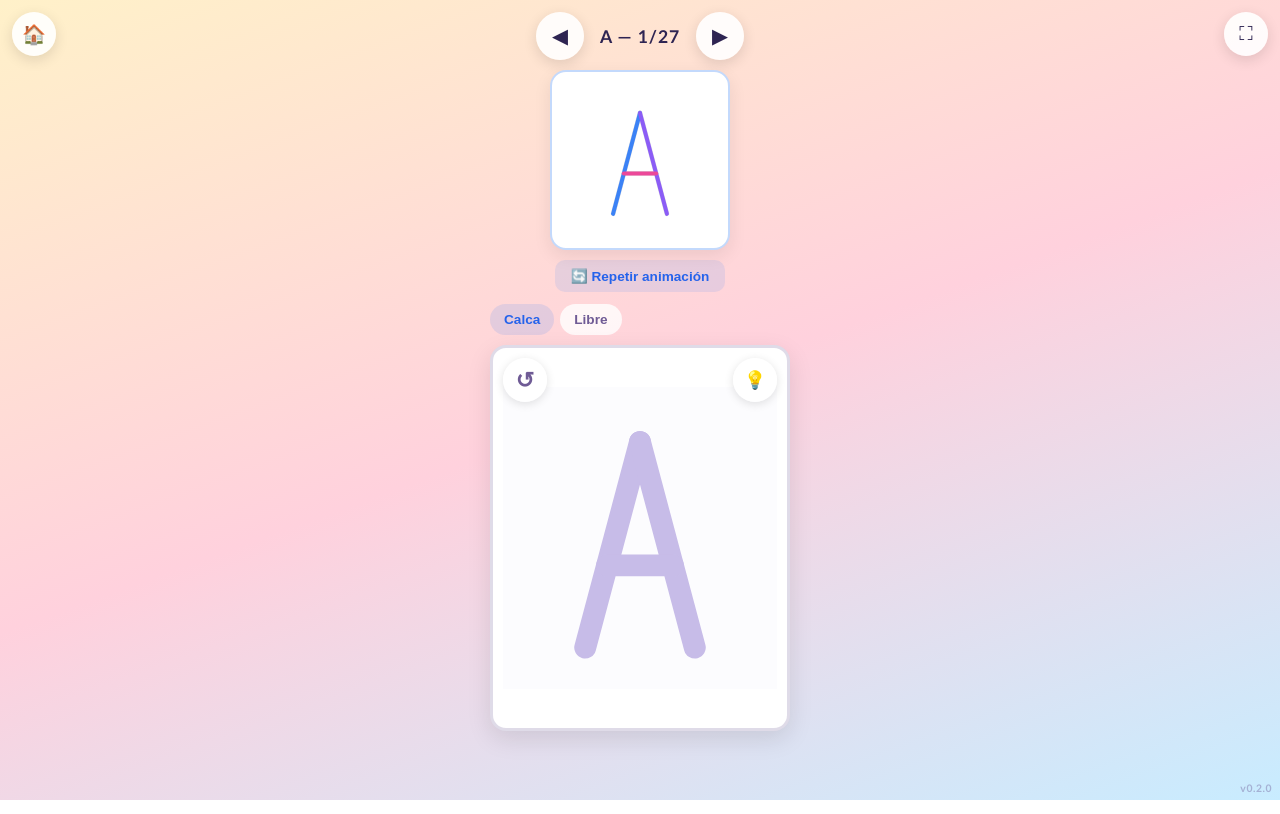
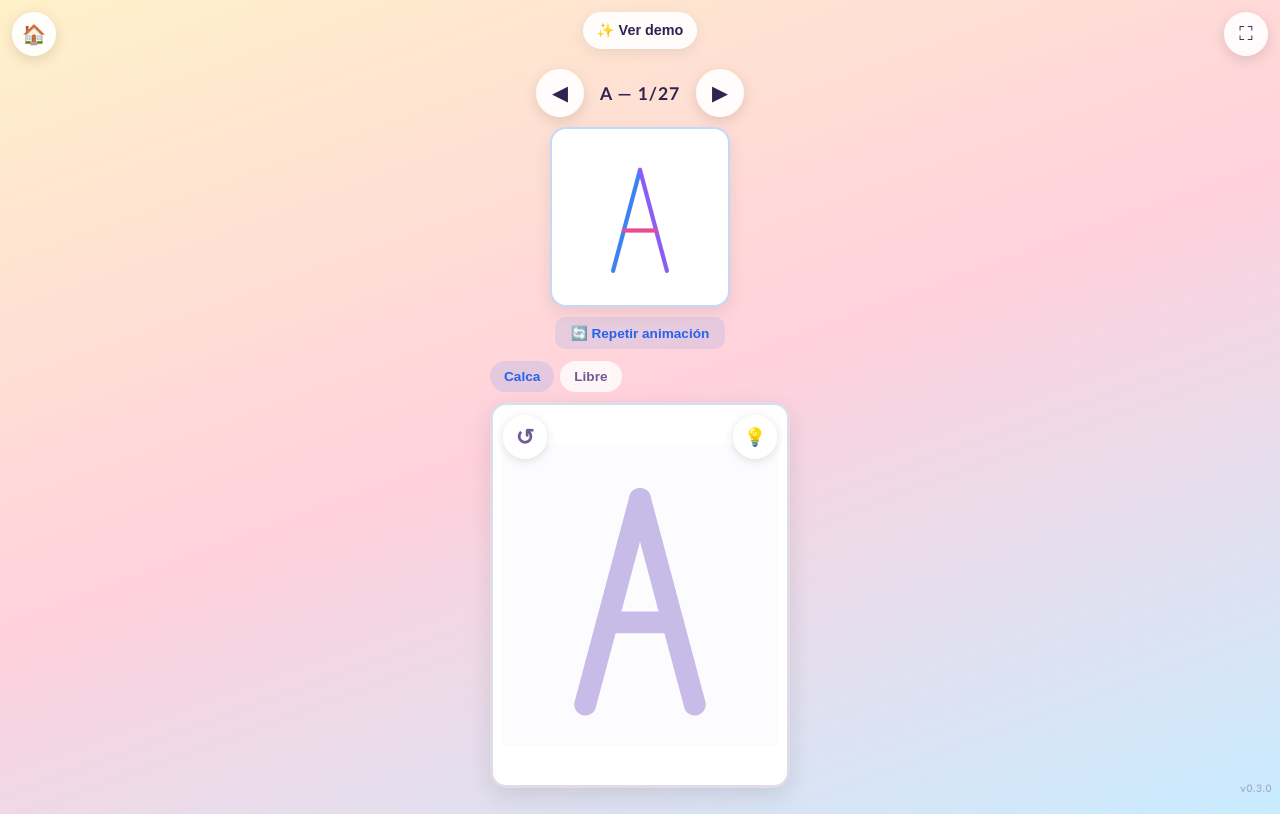
Before and after one commit to Xchart/alfabeto, a Next.js app: page /letras in a window 1280 px wide. Built offline with nearby package versions, Linux system fonts and the light colour scheme.

Commit message:
feat: add first-run demo overlay and replay tours across app

```diff
--- a/package.json
+++ b/package.json
@@ -1,6 +1,6 @@
 {
   "name": "alfabeto",
-  "version": "0.2.0",
+  "version": "0.3.0",
   "private": true,
   "scripts": {
     "dev": "next dev",
@@ -10,6 +10,7 @@
   },
   "dependencies": {
     "@tensorflow/tfjs": "^4.22.0",
+    "driver.js": "^1.4.0",
     "next": "16.1.6",
     "react": "19.2.3",
     "react-dom": "19.2.3"
--- a/src/app/components/VersionLabel.tsx
+++ b/src/app/components/VersionLabel.tsx
@@ -2,6 +2,6 @@ import pkg from "../../../package.json";
 
 export default function VersionLabel() {
   return (
-    <span className="versionLabel">v{pkg.version}</span>
+    <span className="versionLabel" data-demo="version">v{pkg.version}</span>
   );
 }
--- a/src/app/globals.css
+++ b/src/app/globals.css
@@ -37,7 +37,7 @@ body {
   display: flex;
   flex-direction: column;
   align-items: center;
-  gap: 32px;
+  gap: 24px;
   width: min(440px, 100%);
 }
 
@@ -57,6 +57,54 @@ body {
   font-weight: 500;
   text-align: center;
 }
+
+.demoReplayBtn {
+  border: none;
+  border-radius: 999px;
+  background: rgba(255,255,255,0.92);
+  color: var(--text-main);
+  font-weight: 700;
+  font-size: 0.9rem;
+  padding: 10px 14px;
+  box-shadow: 0 4px 14px rgba(0,0,0,0.08);
+  cursor: pointer;
+}
+
+.demoReplayBtn:hover {
+  transform: translateY(-1px);
+}
+
+.topRightActions {
+  position: fixed;
+  top: calc(12px + env(safe-area-inset-top));
+  right: 12px;
+  z-index: 100;
+  display: flex;
+  align-items: center;
+  gap: 8px;
+}
+
+.demoInlineRow {
+  width: 100%;
+  display: flex;
+  justify-content: center;
+  margin-bottom: 10px;
+}
+
+.demoInlineBtn {
+  border: none;
+  border-radius: 999px;
+  background: rgba(255, 255, 255, 0.92);
+  color: var(--text-main);
+  font-weight: 700;
+  font-size: 0.9rem;
+  padding: 10px 14px;
+  box-shadow: 0 4px 14px rgba(0, 0, 0, 0.08);
+  cursor: pointer;
+}
+
+.demoInlineBtn:hover { transform: translateY(-1px); }
+.demoInlineBtn:active { transform: scale(0.98); }
 
 .appsGrid {
   display: grid;
@@ -419,10 +467,6 @@ body {
 }
 
 .fullscreenBtn {
-  position: fixed;
-  top: calc(12px + env(safe-area-inset-top));
-  right: 12px;
-  z-index: 100;
   border: none;
   border-radius: 50%;
   width: 44px;
--- a/src/app/letras/page.tsx
+++ b/src/app/letras/page.tsx
@@ -7,6 +7,7 @@ import type { TouchEvent, MouseEvent } from "react";
 import { validateLetter, speakFeedback, type ValidationResult } from "../lib/letterValidator";
 import { analyzeStroke, generateCoachFeedback, type CoachFeedback } from "../lib/writingCoach";
 import VersionLabel from "../components/VersionLabel";
+import { runLettersDemo } from "../lib/demoTour";
 
 type WebkitDoc = Document & {
   webkitFullscreenEnabled?: boolean;
@@ -443,7 +444,7 @@ function DrawingCanvas({
     <div className="drawingSection">
       {/* Toggle Calca/Libre */}
       <div className="topControls">
-        <div className="traceModeToggle" role="group" aria-label="Modo de práctica">
+        <div className="traceModeToggle" role="group" aria-label="Modo de práctica" data-demo="letters-mode">
           <button
             type="button"
             className={`traceModeBtn ${traceMode ? "is-active" : ""}`}
@@ -462,7 +463,7 @@ function DrawingCanvas({
       </div>
 
       {/* Canvas con controles internos */}
-      <div className={`canvasWrapper ${canvasStatusClass}`}>
+      <div className={`canvasWrapper ${canvasStatusClass}`} data-demo="letters-canvas">
         {traceMode && (
           <svg viewBox="0 0 100 110" className="traceWatermark" aria-hidden="true" preserveAspectRatio="xMidYMid meet">
             <rect x="0" y="0" width="100" height="110" fill="rgba(215, 209, 238, 0.08)" />
@@ -491,7 +492,7 @@ function DrawingCanvas({
           onTouchEnd={stopDrawing}
         />
         {/* Borrar: esquina superior izquierda dentro del canvas */}
-        <button type="button" onClick={clearCanvas} className="canvasClearBtn" aria-label="Borrar">
+        <button type="button" onClick={clearCanvas} className="canvasClearBtn" aria-label="Borrar" data-demo="letters-clear">
           ↺
         </button>
         {/* Botón unificado: tip → resultado → éxito */}
@@ -499,6 +500,7 @@ function DrawingCanvas({
           type="button"
           className={`canvasInfoBtn ${result && liveScore >= 70 && result.isCorrect ? "is-success" : result && liveScore > 0 ? "is-result" : ""}`}
           aria-label="Verificar o ayuda"
+          data-demo="letters-hint"
           disabled={isValidating}
           onClick={() => {
             if (isValidating) return;
@@ -750,6 +752,7 @@ export default function Home() {
       <Link href="/" className="homeBtn" aria-label="Inicio">
         🏠
       </Link>
+      <div className="topRightActions">
         {/* Fullscreen toggle fijo arriba-derecha */}
         {canUseFullscreen && (
           <button
@@ -761,9 +764,21 @@ export default function Home() {
             {isFullscreen ? "🔲" : "⛶"}
           </button>
         )}
+      </div>
       <div
         className="container"
       >
+        <div className="demoInlineRow">
+          <button
+            type="button"
+            className="demoInlineBtn"
+            data-demo="letters-demo-button"
+            onClick={runLettersDemo}
+            aria-label="Ver demo"
+          >
+            ✨ Ver demo
+          </button>
+        </div>
         {/* Encabezado: nav + contador */}
         <div
           className="header"
@@ -776,10 +791,11 @@ export default function Home() {
             className="navBtn prevBtn"
             onClick={handlePrev}
             aria-label="Letra anterior"
+            data-demo="letters-prev"
           >
             ◀
           </button>
-          <div className="letterDisplay">
+          <div className="letterDisplay" data-demo="letters-symbol">
             <span className="letterIndex">
               {letter.letter} — {index + 1}/{SPANISH_ALPHABET.length}
             </span>
@@ -789,12 +805,14 @@ export default function Home() {
             className="navBtn nextBtn"
             onClick={handleNext}
             aria-label="Siguiente letra"
+            data-demo="letters-next"
           >
             ▶
           </button>
         </div>
 
         {/* Animación de trazos como letra principal */}
+        <div data-demo="letters-animation">
         <AnimatedLetterGuide
           letter={letter.letter}
           onTap={() => {
@@ -811,6 +829,7 @@ export default function Home() {
           onSwipeLeft={handleNext}
           onSwipeRight={handlePrev}
         />
+        </div>
 
         {/* Canvas principal para dibujar */}
         <DrawingCanvas letter={letter.letter} onComplete={() => {}} voice={spanishVoice} />
--- /dev/null
+++ b/src/app/lib/demoTour.ts
@@ -0,0 +1,112 @@
+import { driver } from "driver.js";
+import "driver.js/dist/driver.css";
+
+const DEMO_KEY = "chispa-demo-seen";
+
+export function hasSeenDemo(): boolean {
+  if (typeof window === "undefined") return true;
+  return window.localStorage.getItem(DEMO_KEY) === "true";
+}
+
+export function markDemoSeen(): void {
+  if (typeof window === "undefined") return;
+  window.localStorage.setItem(DEMO_KEY, "true");
+}
+
+function createDriver(steps: any[]) {
+  return driver({
+    showProgress: true,
+    allowClose: true,
+    nextBtnText: "Siguiente",
+    prevBtnText: "Atrás",
+    doneBtnText: "Listo",
+    steps,
+    onDestroyed: () => {
+      markDemoSeen();
+    },
+  });
+}
+
+export function runHomeDemo() {
+  if (typeof window === "undefined") return;
+
+  const tour = createDriver([
+    {
+      element: "[data-demo='title']",
+      popover: {
+        title: "Bienvenido a Chispa",
+        description: "Aquí eliges qué quieres practicar. Chispa está pensada para aprender jugando.",
+        side: "bottom",
+        align: "center",
+      },
+    },
+    {
+      element: "[data-demo='letras']",
+      popover: {
+        title: "Modo Letras",
+        description: "Aquí practicas letras del alfabeto con guía visual, validación y retroalimentación.",
+        side: "bottom",
+        align: "center",
+      },
+    },
+    {
+      element: "[data-demo='numeros']",
+      popover: {
+        title: "Modo Números",
+        description: "Aquí practicas números con la misma dinámica de trazo, verificación y ayuda.",
+        side: "bottom",
+        align: "center",
+      },
+    },
+    {
+      element: "[data-demo='demo-button']",
+      popover: {
+        title: "Volver a ver el demo",
+        description: "Puedes tocar este botón cuando quieras para volver a mostrar esta guía.",
+        side: "top",
+        align: "center",
+      },
+    },
+    {
+      element: "[data-demo='version']",
+      popover: {
+        title: "Versión actual",
+        description: "Aquí puedes ver qué versión de Chispa estás usando.",
+        side: "top",
+        align: "center",
+      },
+    },
+  ]);
+
+  tour.drive();
+}
+
+export function runLettersDemo() {
+  if (typeof window === "undefined") return;
+  const tour = createDriver([
+    { element: "[data-demo='letters-demo-button']", popover: { title: "Demo", description: "Puedes volver a abrir esta guía cuando quieras.", side: "bottom", align: "center" } },
+    { element: "[data-demo='letters-symbol']", popover: { title: "Letra actual", description: "Aquí ves la letra que toca practicar.", side: "bottom", align: "center" } },
+    { element: "[data-demo='letters-prev']", popover: { title: "Navegación", description: "Usa estas flechas para cambiar de letra.", side: "bottom", align: "center" } },
+    { element: "[data-demo='letters-animation']", popover: { title: "Animación", description: "Aquí puedes ver cómo se forma la letra antes de intentarla.", side: "bottom", align: "center" } },
+    { element: "[data-demo='letters-mode']", popover: { title: "Modo de práctica", description: "Puedes alternar entre Calca y Libre según cómo quieras practicar.", side: "bottom", align: "center" } },
+    { element: "[data-demo='letters-canvas']", popover: { title: "Zona para dibujar", description: "Aquí trazas la letra con tu dedo y luego puedes verificarla.", side: "top", align: "center" } },
+    { element: "[data-demo='letters-clear']", popover: { title: "Borrar", description: "Si quieres empezar de nuevo, usa este botón.", side: "bottom", align: "center" } },
+    { element: "[data-demo='letters-hint']", popover: { title: "Ayuda o verificación", description: "Este botón te da una pista o verifica tu intento, según el estado actual.", side: "left", align: "center" } },
+  ]);
+  tour.drive();
+}
+
+export function runNumbersDemo() {
+  if (typeof window === "undefined") return;
+  const tour = createDriver([
+    { element: "[data-demo='numbers-demo-button']", popover: { title: "Demo", description: "Puedes volver a abrir esta guía cuando quieras.", side: "bottom", align: "center" } },
+    { element: "[data-demo='numbers-symbol']", popover: { title: "Número actual", description: "Aquí ves el número que toca practicar.", side: "bottom", align: "center" } },
+    { element: "[data-demo='numbers-prev']", popover: { title: "Navegación", description: "Usa estas flechas para cambiar de número.", side: "bottom", align: "center" } },
+    { element: "[data-demo='numbers-animation']", popover: { title: "Animación", description: "Aquí ves una referencia visual del número antes de dibujarlo.", side: "bottom", align: "center" } },
+    { element: "[data-demo='numbers-mode']", popover: { title: "Modo de práctica", description: "Puedes cambiar entre Calca y Libre según el tipo de práctica.", side: "bottom", align: "center" } },
+    { element: "[data-demo='numbers-canvas']", popover: { title: "Zona para dibujar", description: "Aquí dibujas el número con tu dedo y luego puedes verificarlo.", side: "top", align: "center" } },
+    { element: "[data-demo='numbers-clear']", popover: { title: "Borrar", description: "Este botón limpia el trazo para volver a empezar.", side: "bottom", align: "center" } },
+    { element: "[data-demo='numbers-hint']", popover: { title: "Ayuda o verificación", description: "Aquí obtienes una pista o verificas tu intento, según lo que ya hiciste.", side: "left", align: "center" } },
+  ]);
+  tour.drive();
+}
```
Also changed, not shown: src/app/numeros/page.tsx (+21 -6 lines), src/app/page.tsx (+21 -1 lines), 1 other file (tests, documents, lock files or other folders). Lines whose indentation alone changed are shown as unchanged.
